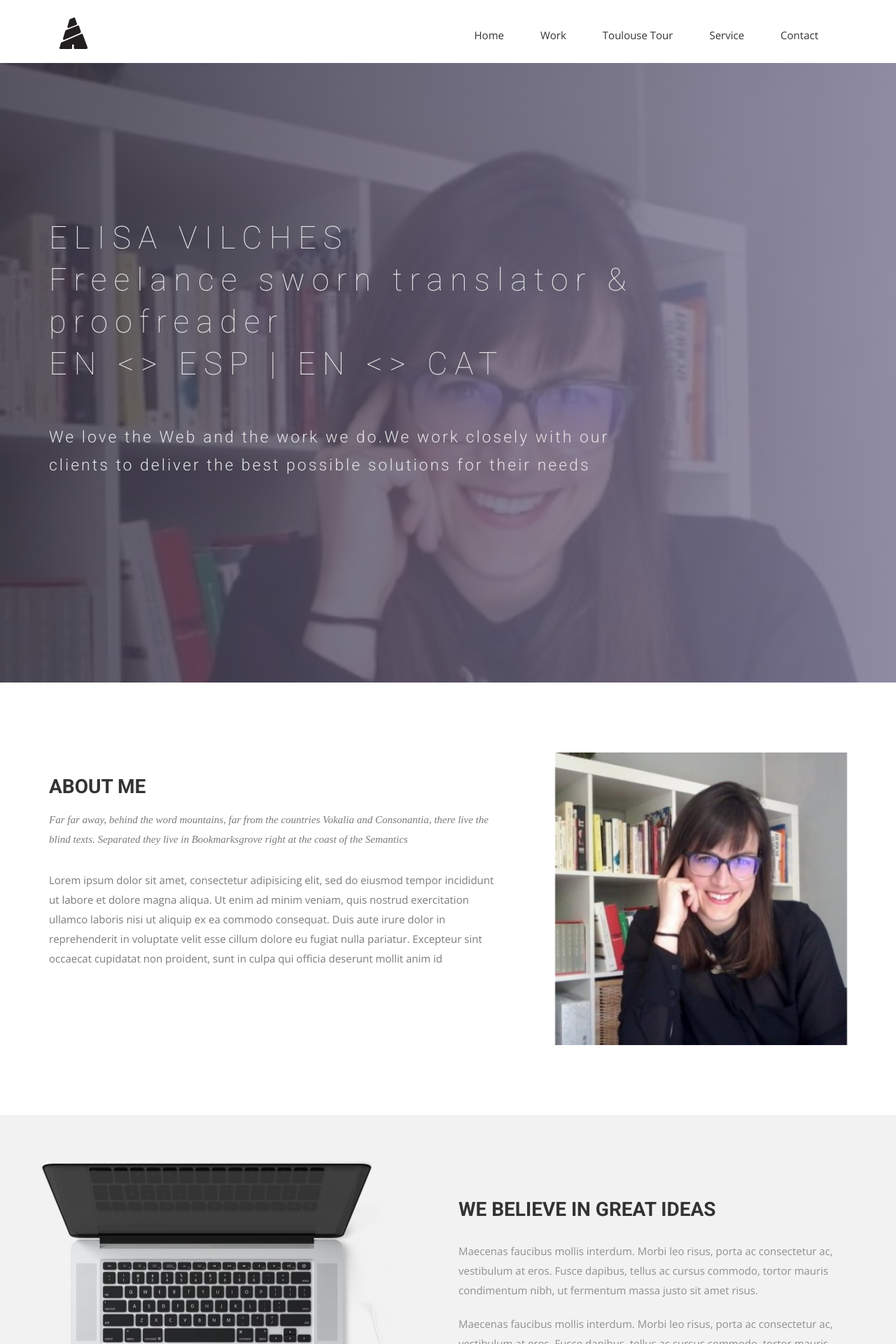
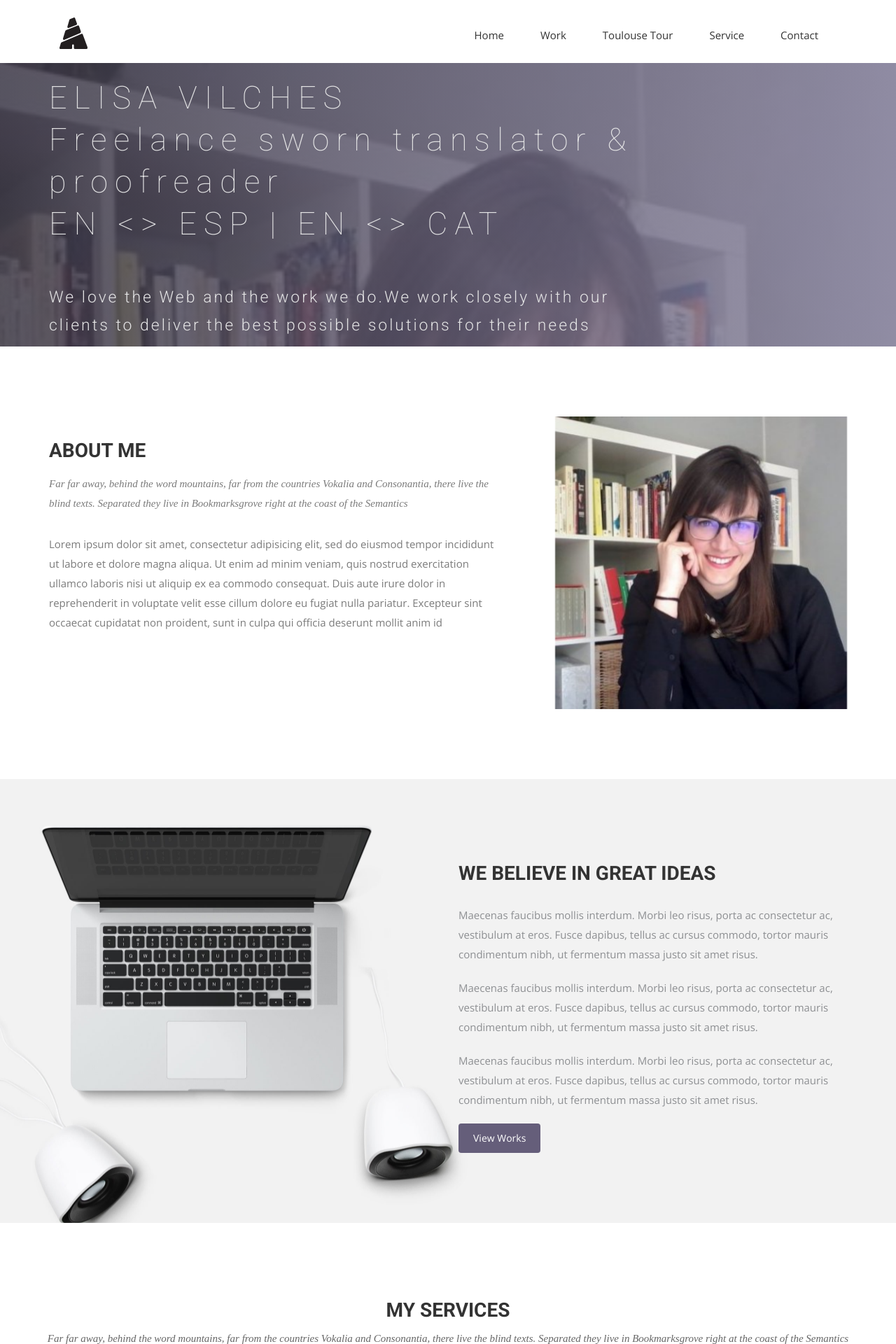
Before and after one commit to elisavilches/elisavilches.github.io, a Jekyll site: the page built from index.html, in a window 1280 px wide. Shown: the top 1920 px of the page at 70% size. Built offline with Jekyll 4.4.1, drawn with Linux system fonts in a browser that asks for light colours; nearby versions of some CDN libraries; some web fonts are replaced.

Commit message:
primeros contenidos

```diff
--- a/css/airspace.css
+++ b/css/airspace.css
@@ -101,7 +101,7 @@ font header .navbar-default .navbar-nav li a:hover {
   background-size: cover;
   background-attachment: fixed;
   background-position: 10% 0%;
-  padding: 200px 0 280px 0;
+  padding: 0px 0 0px 0;
   position: relative;
 }
 #slider:before {
```
